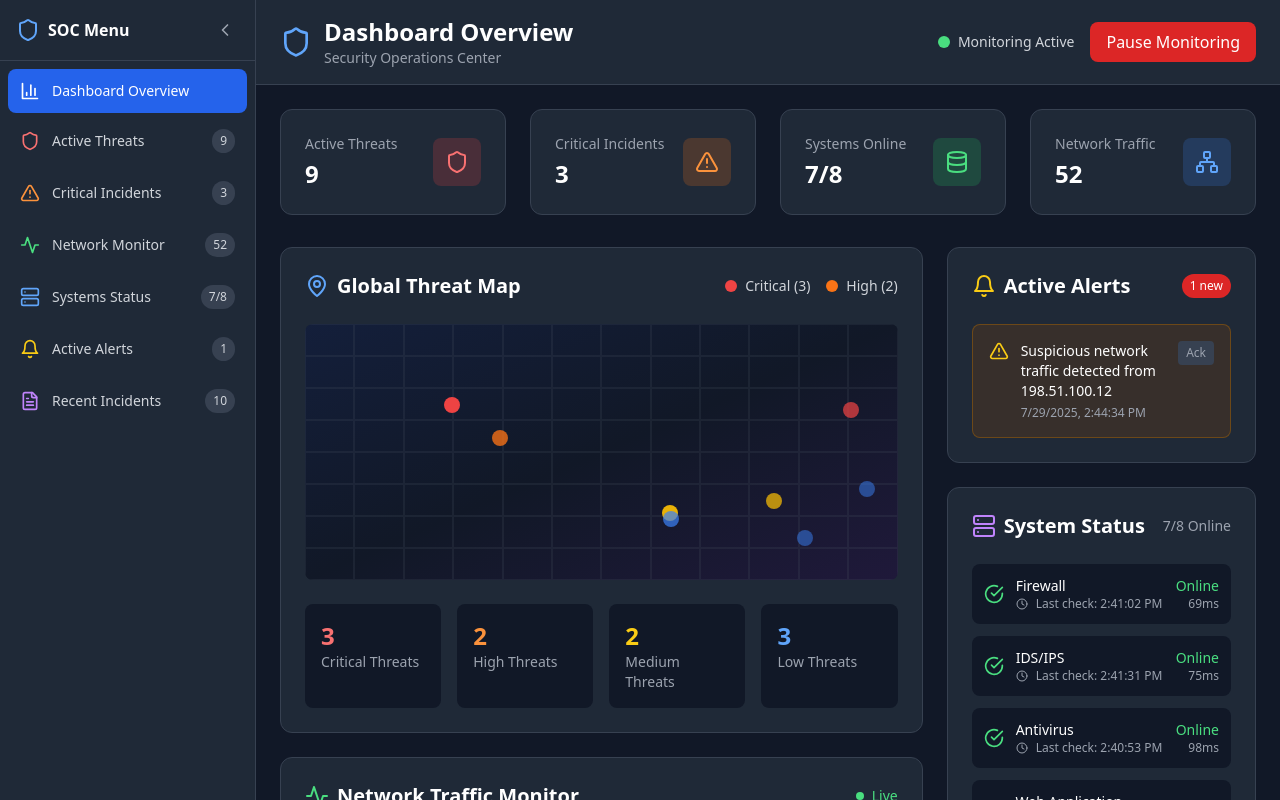
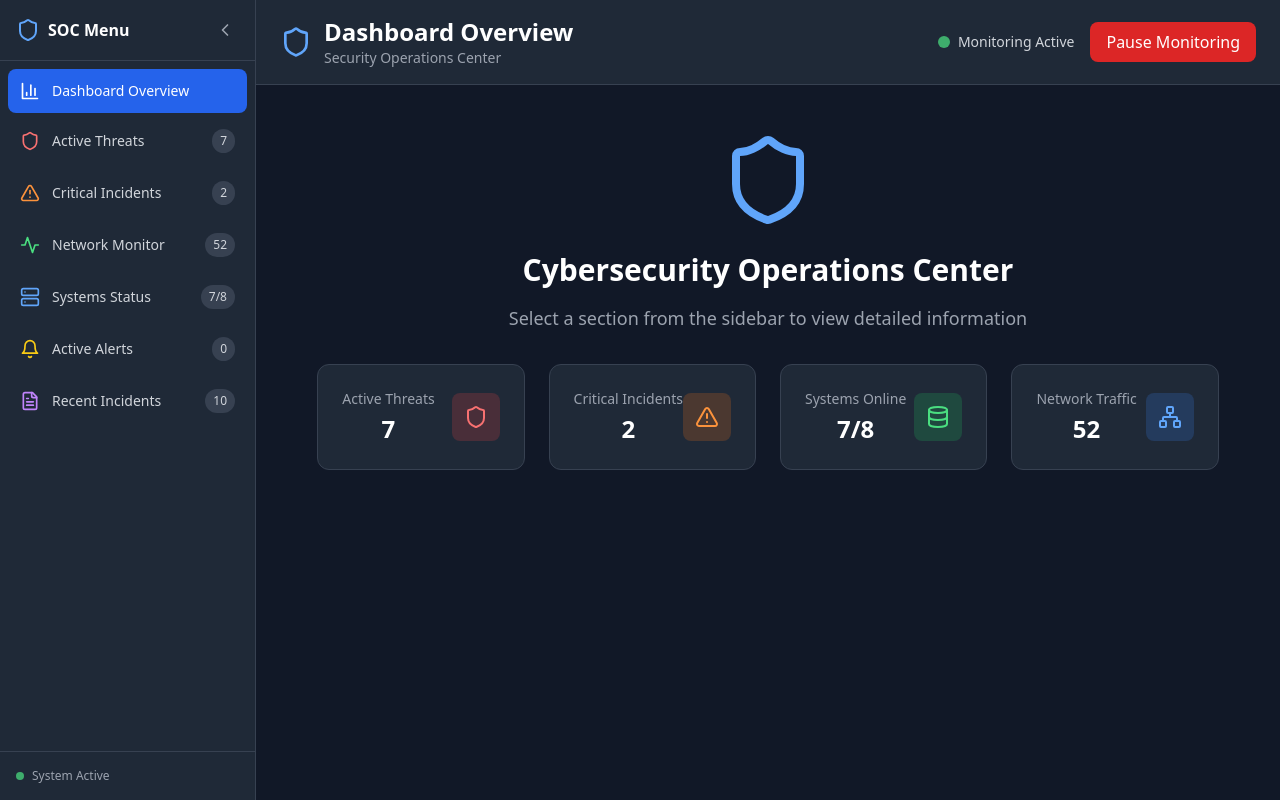
Before and after one commit to Realler532/incident, a React (Vite) app: page / in a window 1280 px wide. Shown: the top 800 px of the page. Built offline with nearby package versions, Linux system fonts and the light colour scheme.

Commit message:
Remove sidebar content from main dashboard

```diff
--- a/src/components/Dashboard.tsx
+++ b/src/components/Dashboard.tsx
@@ -236,8 +236,16 @@ export function Dashboard() {
       default:
         return (
           <>
-            {/* Stats Grid */}
-            <div className="grid grid-cols-1 md:grid-cols-2 lg:grid-cols-4 gap-6 mb-8">
+            <div className="flex items-center justify-center h-96">
+              <div className="text-center">
+                <Shield className="h-24 w-24 text-blue-400 mx-auto mb-6" />
+                <h2 className="text-3xl font-bold text-white mb-4">
+                  Cybersecurity Operations Center
+                </h2>
+                <p className="text-gray-400 text-lg mb-8">
+                  Select a section from the sidebar to view detailed information
+                </p>
+                <div className="grid grid-cols-1 md:grid-cols-2 lg:grid-cols-4 gap-6">
                   {stats.map((stat, index) => (
                     <div key={index} className="bg-gray-800 rounded-xl p-6 border border-gray-700">
                       <div className="flex items-center justify-between">
@@ -252,20 +260,6 @@ export function Dashboard() {
                     </div>
                   ))}
                 </div>
-
-            {/* Main Grid */}
-            <div className="grid grid-cols-1 xl:grid-cols-3 gap-6">
-              {/* Left Column - Threat Map and Network Monitor */}
-              <div className="xl:col-span-2 space-y-6">
-                <ThreatMap incidents={incidents} />
-                <NetworkMonitor networkTraffic={networkTraffic} />
-              </div>
-
-              {/* Right Column - Alerts, System Status, and Incidents */}
-              <div className="space-y-6">
-                <AlertPanel alerts={alerts} />
-                <SystemStatus systems={systemStatus} />
-                <IncidentList incidents={incidents.slice(0, 5)} />
               </div>
             </div>
           </>
```
Lines whose indentation alone changed are shown as unchanged.
